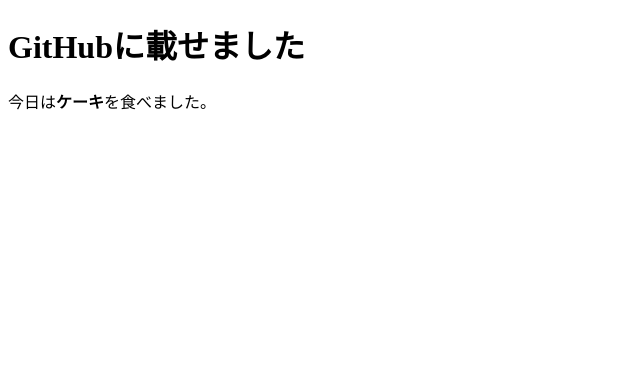
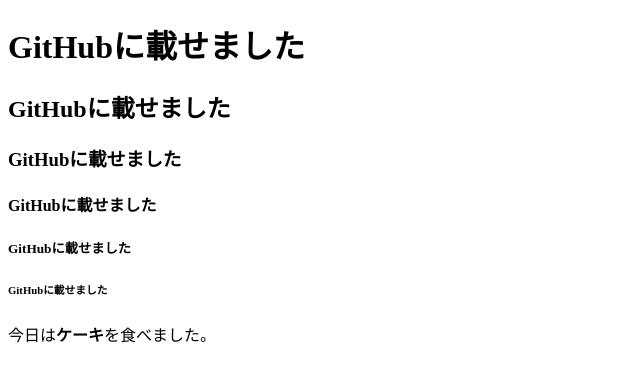
Before and after one commit to cosmosling727-netizen/my-html-practice, a plain HTML site: page index.html in a window 1280 px wide. Shown: the whole page, without its empty margins (0-640 px from the left). Drawn offline with Linux system fonts and the light colour scheme.

Commit message:
Add files via upload

```diff
--- a/index.html
+++ b/index.html
@@ -11,6 +11,11 @@
 </head>
 <body>
     <h1>GitHubに載せました</h1>
+    <h2>GitHubに載せました</h2>
+    <h3>GitHubに載せました</h3>
+    <h4>GitHubに載せました</h4>
+    <h5>GitHubに載せました</h5>
+    <h6>GitHubに載せました</h6>
     <p>
         今日は<strong>ケーキ</strong>を食べました。
     </p>
```
